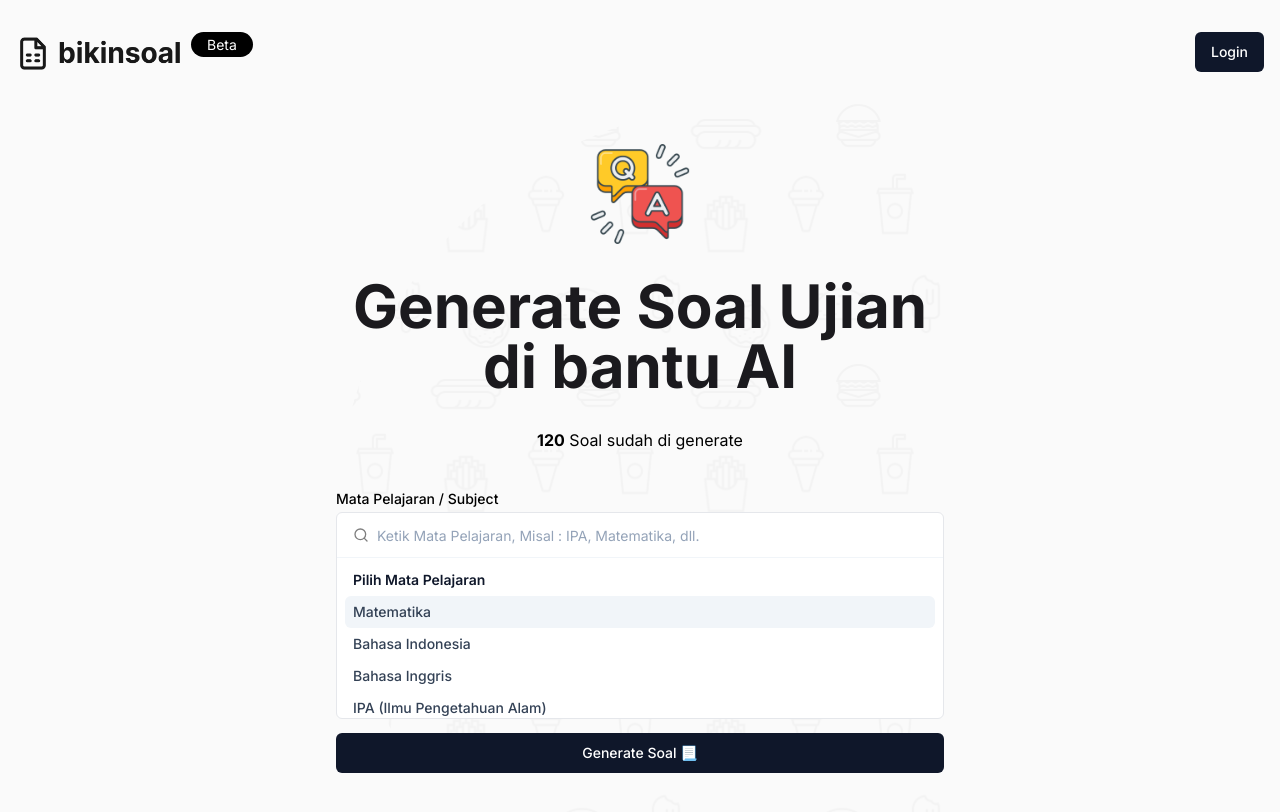
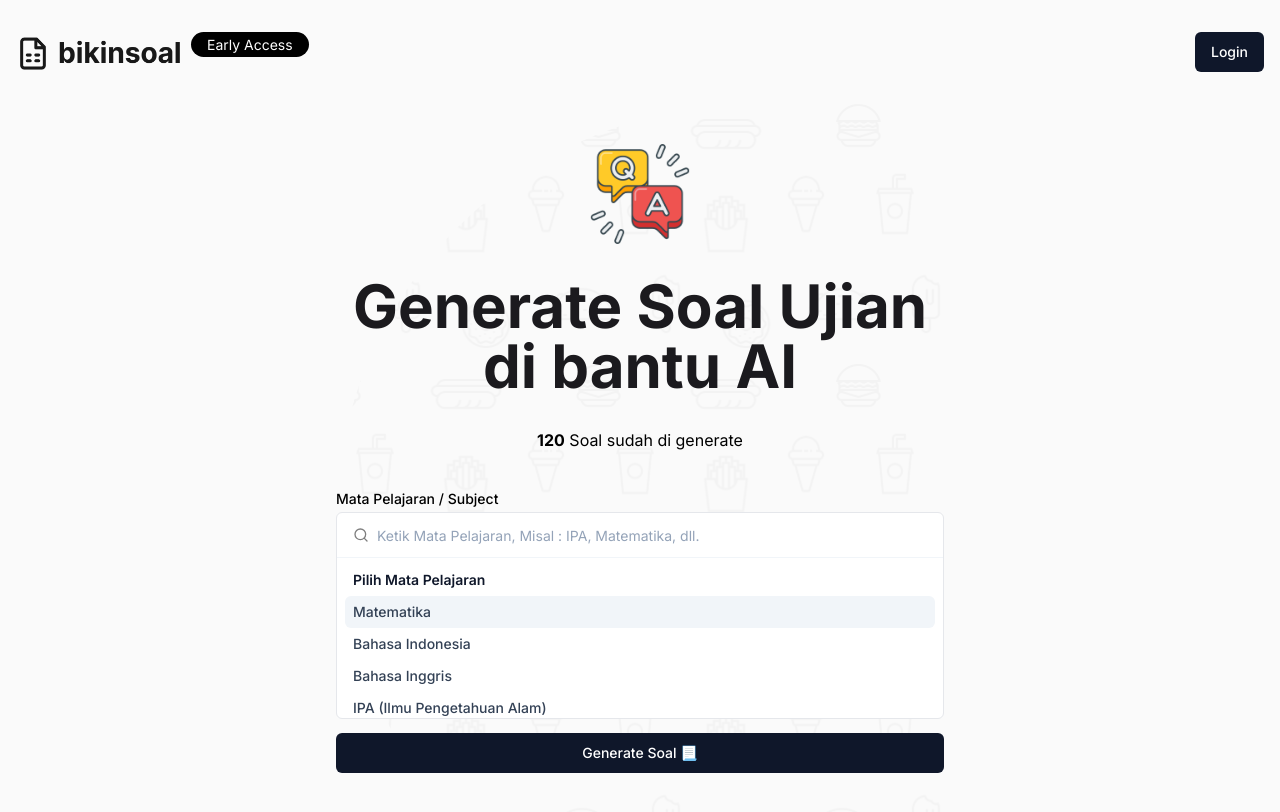
Before and after one commit to fahreziadh/bikinsoal, a Next.js app: page / in a window 1280 px wide. Shown: the top 812 px of the page. Built offline with nearby package versions, Linux system fonts and the light colour scheme.

Commit message:
change beta to early access

```diff
--- a/components/nav-bar.tsx
+++ b/components/nav-bar.tsx
@@ -7,7 +7,7 @@ const Navbar = () => {
     <div className='container flex justify-between py-8'>
       <div className='inline-flex'>
         <Image alt='logo' src={"/logo.png"} width={175} height={100} />
-        <div><span className='rounded-full bg-black px-4 py-1 text-sm text-white'>Beta</span></div>
+        <div><span className='rounded-full bg-black px-4 py-1 text-sm text-white'>Early Access</span></div>
       </div>
       <Button>Login</Button>
     </div>
```
